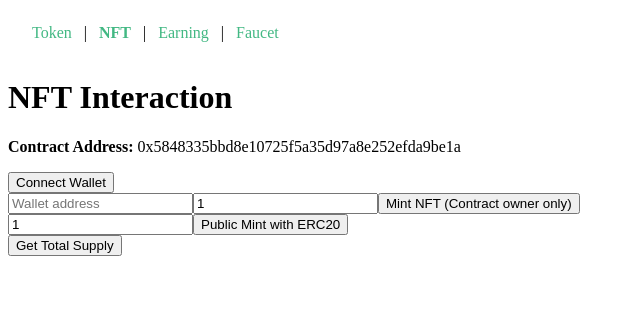
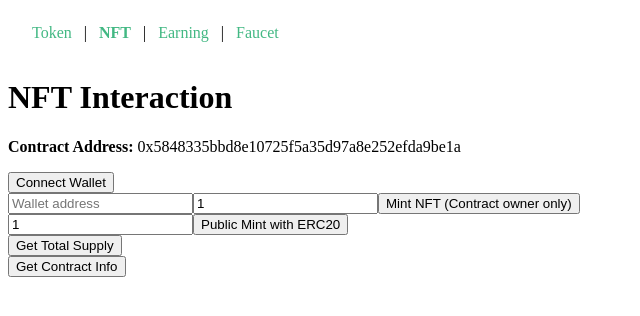
Before and after one commit to khtsn/turtlenft-contracts, a Vue app in the folder frontend/: page /nft in a window 1280 px wide. Shown: the top 316 px of the page, without its empty margins (0-640 px from the left). Built offline with nearby package versions, Linux system fonts and the light colour scheme; no server answers.

Commit message:
feat: add contract info

```diff
--- a/frontend/src/views/NFTView.vue
+++ b/frontend/src/views/NFTView.vue
@@ -20,6 +20,19 @@
       <button @click="getTotalSupply">Get Total Supply</button>
       <p v-if="totalSupply !== null">Total Supply: {{ totalSupply }}</p>
     </div>
+
+    <div>
+      <button @click="getContractInfo">Get Contract Info</button>
+      <div v-if="contractInfo">
+        <p><strong>Owner:</strong> {{ contractInfo.owner }}</p>
+        <p><strong>Base URI:</strong> {{ contractInfo.baseURI }}</p>
+        <p><strong>Reveal URI:</strong> {{ contractInfo.revealURI }}</p>
+        <p><strong>ERC20 Token:</strong> {{ contractInfo.erc20Token }}</p>
+        <p><strong>Native Fee:</strong> {{ contractInfo.nativeFee }} CRO</p>
+        <p><strong>ERC20 Fee:</strong> {{ contractInfo.erc20Fee }} tokens</p>
+        <p><strong>Max ERC20 Mints:</strong> {{ contractInfo.maxERC20Mints }}</p>
+      </div>
+    </div>
   </div>
 </template>
 
@@ -33,6 +46,7 @@ const totalSupply = ref(null)
 const mintWallet = ref('')
 const mintAmount = ref(1)
 const publicMintAmount = ref(1)
+const contractInfo = ref(null)
 const contractAddress = import.meta.env.VITE_NFT_ADDRESS
 
 async function connectWallet() {
@@ -81,6 +95,32 @@ async function getTotalSupply() {
   const supply = await contract.totalSupply()
   totalSupply.value = supply.toString()
 }
+
+async function getContractInfo() {
+  try {
+    const contract = getNFTContract()
+
+    const owner = await contract.owner()
+    const baseURI = await contract.baseTokenURI()
+    const revealURI = await contract.revealTokenURI()
+    const erc20Token = await contract.erc20Token()
+    const nativeFee = await contract.nativeTokenFee()
+    const erc20Fee = await contract.erc20TokenFee()
+    const maxERC20Mints = await contract.maxERC20Mints()
+
+    contractInfo.value = {
+      owner,
+      baseURI,
+      revealURI,
+      erc20Token,
+      nativeFee: ethers.utils.formatEther(nativeFee),
+      erc20Fee: erc20Fee.toString(),
+      maxERC20Mints: maxERC20Mints.toString()
+    }
+  } catch (error) {
+    alert('Error fetching contract info: ' + error.message)
+  }
+}
 </script>
 
 <style scoped>
```
